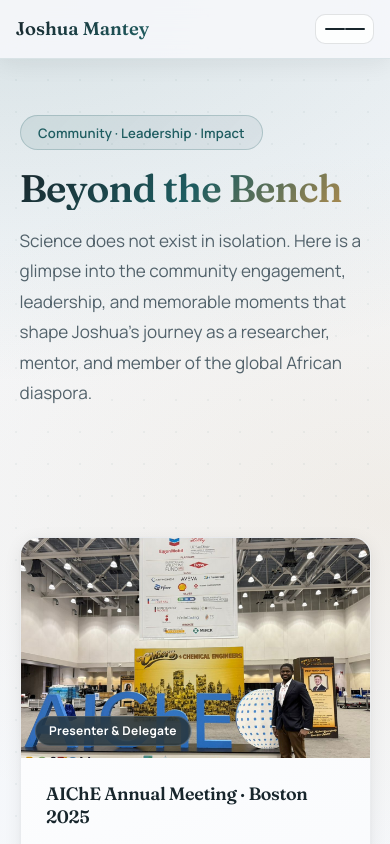
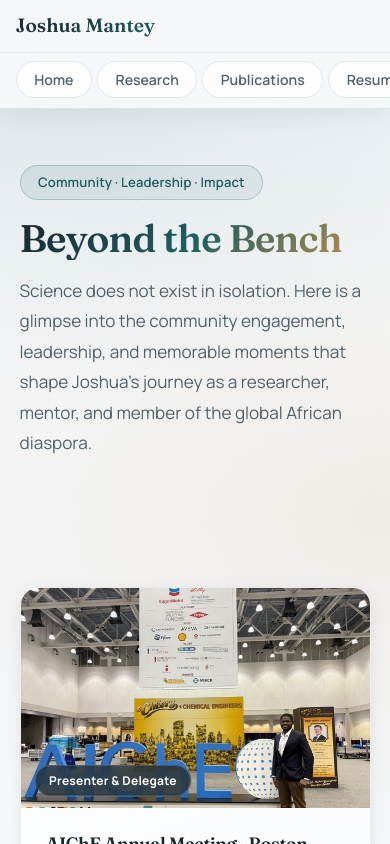
Before and after one commit to jkamantey/joshua-mantey-website, a React (Vite) app: page /volunteerism in a window 390 px wide. Shown: the top 844 px of the page. Built offline with nearby package versions, Linux system fonts and the light colour scheme.

Commit message:
Replace hamburger menu with scrollable tab row on mobile

```diff
--- a/src/components/Navbar.css
+++ b/src/components/Navbar.css
@@ -4,7 +4,7 @@
   z-index: 200;
   backdrop-filter: blur(18px);
   -webkit-backdrop-filter: blur(18px);
-  background: rgba(246, 248, 251, 0.88);
+  background: rgba(246, 248, 251, 0.95);
   border-bottom: 1px solid rgba(31, 93, 97, 0.12);
   box-shadow: 0 4px 24px rgba(12, 24, 32, 0.07);
 }
@@ -45,29 +45,7 @@
   letter-spacing: 0.01em;
 }
 
-.nav-toggle {
-  display: none;
-  background: rgba(255, 255, 255, 0.75);
-  border: 1px solid var(--line);
-  padding: 0.55rem;
-  border-radius: 10px;
-  cursor: pointer;
-  transition: background 0.2s ease;
-}
-
-.nav-toggle:hover {
-  background: rgba(31, 93, 97, 0.08);
-}
-
-.nav-toggle span {
-  display: block;
-  width: 20px;
-  height: 2px;
-  background: var(--ink);
-  margin: 4px 0;
-  border-radius: 2px;
-}
-
+/* ── Desktop menu ── */
 .nav-menu {
   display: flex;
   list-style: none;
@@ -97,75 +75,60 @@
   font-weight: 700;
 }
 
-@media (max-width: 480px) {
+/* ── Mobile scrollable tab row ── */
+.nav-tabs-mobile {
+  display: none;
+}
+
+@media (max-width: 900px) {
+  .nav-menu {
+    display: none;
+  }
+
   .nav-logo em {
     display: none;
   }
 
   .nav-logo span {
-    font-size: 1.15rem;
+    font-size: 1.2rem;
+  }
+
+  .nav-tabs-mobile {
+    display: flex;
+    overflow-x: auto;
+    -webkit-overflow-scrolling: touch;
+    scrollbar-width: none;
+    gap: 0.3rem;
+    padding: 0.5rem 4% 0.65rem;
+    border-top: 1px solid rgba(31, 93, 97, 0.08);
+  }
+
+  .nav-tabs-mobile::-webkit-scrollbar {
+    display: none;
+  }
+
+  .nav-tab {
+    flex-shrink: 0;
+    padding: 0.5rem 1.1rem;
+    border-radius: 999px;
+    font-size: 0.88rem;
+    font-weight: 600;
+    color: var(--muted);
+    background: rgba(255, 255, 255, 0.7);
+    border: 1px solid rgba(31, 93, 97, 0.12);
+    white-space: nowrap;
+    transition: all 0.2s ease;
+  }
+
+  .nav-tab.active {
+    background: var(--accent);
+    color: #fff;
+    border-color: var(--accent);
+    font-weight: 700;
+  }
+
+  .nav-tab:hover:not(.active) {
+    background: rgba(31, 93, 97, 0.1);
+    color: var(--ink);
   }
 }
-
-@media (max-width: 900px) {
-  .nav-toggle {
-    display: inline-flex;
-    align-items: center;
-    justify-content: center;
-  }
-
-  .nav-menu {
-    position: absolute;
-    top: 64px;
-    left: 4%;
-    right: 4%;
-    width: 92%;
-    background: rgba(255, 255, 255, 0.98);
-    backdrop-filter: blur(20px);
-    -webkit-backdrop-filter: blur(20px);
-    padding: 0.6rem;
-    border-radius: 18px;
-    box-shadow: 0 16px 50px rgba(12, 24, 32, 0.16), 0 4px 12px rgba(12, 24, 32, 0.08);
-    border: 1px solid rgba(31, 93, 97, 0.12);
-    flex-direction: column;
-    align-items: stretch;
-    opacity: 0;
-    pointer-events: none;
-    transform: translateY(-10px) scale(0.98);
-    transition: all 0.22s ease;
-  }
-
-  .nav-menu.open {
-    opacity: 1;
-    pointer-events: auto;
-    transform: translateY(0) scale(1);
-  }
-
-  .nav-menu .nav-item {
-    width: 100%;
-  }
-
-  .nav-menu .nav-link {
-    display: block;
-    width: 100%;
-    padding: 0.85rem 1.2rem;
-    font-size: 1rem;
-    font-weight: 600;
-    border-radius: 12px;
-    color: var(--ink);
-    border-bottom: 1px solid rgba(31, 93, 97, 0.07);
-  }
-
-  .nav-menu .nav-item:last-child .nav-link {
-    border-bottom: none;
-  }
-
-  .nav-menu .nav-link.active {
-    background: rgba(31, 93, 97, 0.1);
-    color: var(--accent);
-  }
-
-  .nav-menu .nav-link:hover {
-    background: rgba(31, 93, 97, 0.07);
-  }
-}
--- a/src/components/Navbar.jsx
+++ b/src/components/Navbar.jsx
@@ -1,83 +1,49 @@
-import React, { useState } from 'react';
+import React from 'react';
 import { NavLink } from 'react-router-dom';
 import './Navbar.css';
 
+const links = [
+  { to: '/', label: 'Home' },
+  { to: '/research', label: 'Research' },
+  { to: '/publications', label: 'Publications' },
+  { to: '/cv', label: 'Resume' },
+  { to: '/volunteerism', label: 'Community' },
+  { to: '/contact', label: 'Contact' },
+];
+
 function Navbar() {
-  const [menuOpen, setMenuOpen] = useState(false);
-
   return (
     <nav className="navbar">
       <div className="nav-container">
-        <NavLink to="/" className="nav-logo" onClick={() => setMenuOpen(false)}>
+        <NavLink to="/" className="nav-logo">
           <span>Joshua Mantey</span>
           <em>AI/ML | Data Science | Chemical Engineer</em>
         </NavLink>
-        <button
-          className="nav-toggle"
-          onClick={() => setMenuOpen((open) => !open)}
-          aria-expanded={menuOpen}
-          aria-label="Toggle navigation"
-          type="button"
-        >
-          <span />
-          <span />
-        </button>
-        <ul className={`nav-menu ${menuOpen ? 'open' : ''}`}>
-          <li className="nav-item">
-            <NavLink
-              to="/"
-              className={({ isActive }) => `nav-link${isActive ? ' active' : ''}`}
-              onClick={() => setMenuOpen(false)}
-            >
-              Home
-            </NavLink>
-          </li>
-          <li className="nav-item">
-            <NavLink
-              to="/research"
-              className={({ isActive }) => `nav-link${isActive ? ' active' : ''}`}
-              onClick={() => setMenuOpen(false)}
-            >
-              Research
-            </NavLink>
-          </li>
-          <li className="nav-item">
-            <NavLink
-              to="/publications"
-              className={({ isActive }) => `nav-link${isActive ? ' active' : ''}`}
-              onClick={() => setMenuOpen(false)}
-            >
-              Publications
-            </NavLink>
-          </li>
-          <li className="nav-item">
-            <NavLink
-              to="/cv"
-              className={({ isActive }) => `nav-link${isActive ? ' active' : ''}`}
-              onClick={() => setMenuOpen(false)}
-            >
-              Resume
-            </NavLink>
-          </li>
-          <li className="nav-item">
-            <NavLink
-              to="/volunteerism"
-              className={({ isActive }) => `nav-link${isActive ? ' active' : ''}`}
-              onClick={() => setMenuOpen(false)}
-            >
-              Community
-            </NavLink>
-          </li>
-          <li className="nav-item">
-            <NavLink
-              to="/contact"
-              className={({ isActive }) => `nav-link${isActive ? ' active' : ''}`}
-              onClick={() => setMenuOpen(false)}
-            >
-              Contact
-            </NavLink>
-          </li>
+        <ul className="nav-menu">
+          {links.map(({ to, label }) => (
+            <li className="nav-item" key={to}>
+              <NavLink
+                to={to}
+                className={({ isActive }) => `nav-link${isActive ? ' active' : ''}`}
+                end={to === '/'}
+              >
+                {label}
+              </NavLink>
+            </li>
+          ))}
         </ul>
+      </div>
+      <div className="nav-tabs-mobile">
+        {links.map(({ to, label }) => (
+          <NavLink
+            key={to}
+            to={to}
+            className={({ isActive }) => `nav-tab${isActive ? ' active' : ''}`}
+            end={to === '/'}
+          >
+            {label}
+          </NavLink>
+        ))}
       </div>
     </nav>
   );
```
